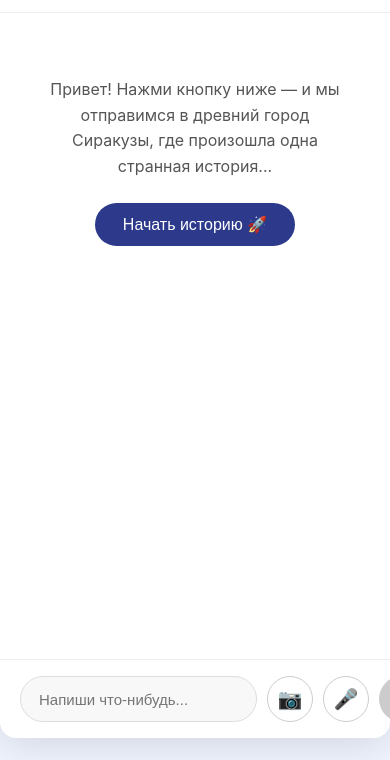
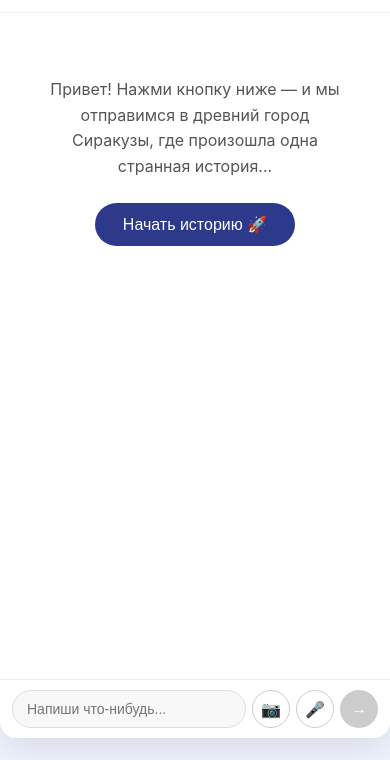
Before and after one commit to bibjedi-oss/mathlore, a website: page public/index.html in a window 390 px wide. Shown: the part 84-844 px from the top of the page. Drawn offline with Linux system fonts and the light colour scheme.

Commit message:
Shrink input buttons on mobile

```diff
--- a/public/style.css
+++ b/public/style.css
@@ -239,3 +239,21 @@ input:disabled {
   background: #ccc;
   cursor: default;
 }
+
+@media (max-width: 480px) {
+  .input-area {
+    padding: 10px 12px;
+    gap: 6px;
+  }
+
+  #photoBtn, #micBtn, #sendBtn {
+    width: 38px;
+    height: 38px;
+    font-size: 16px;
+  }
+
+  input {
+    padding: 10px 14px;
+    font-size: 14px;
+  }
+}
```
